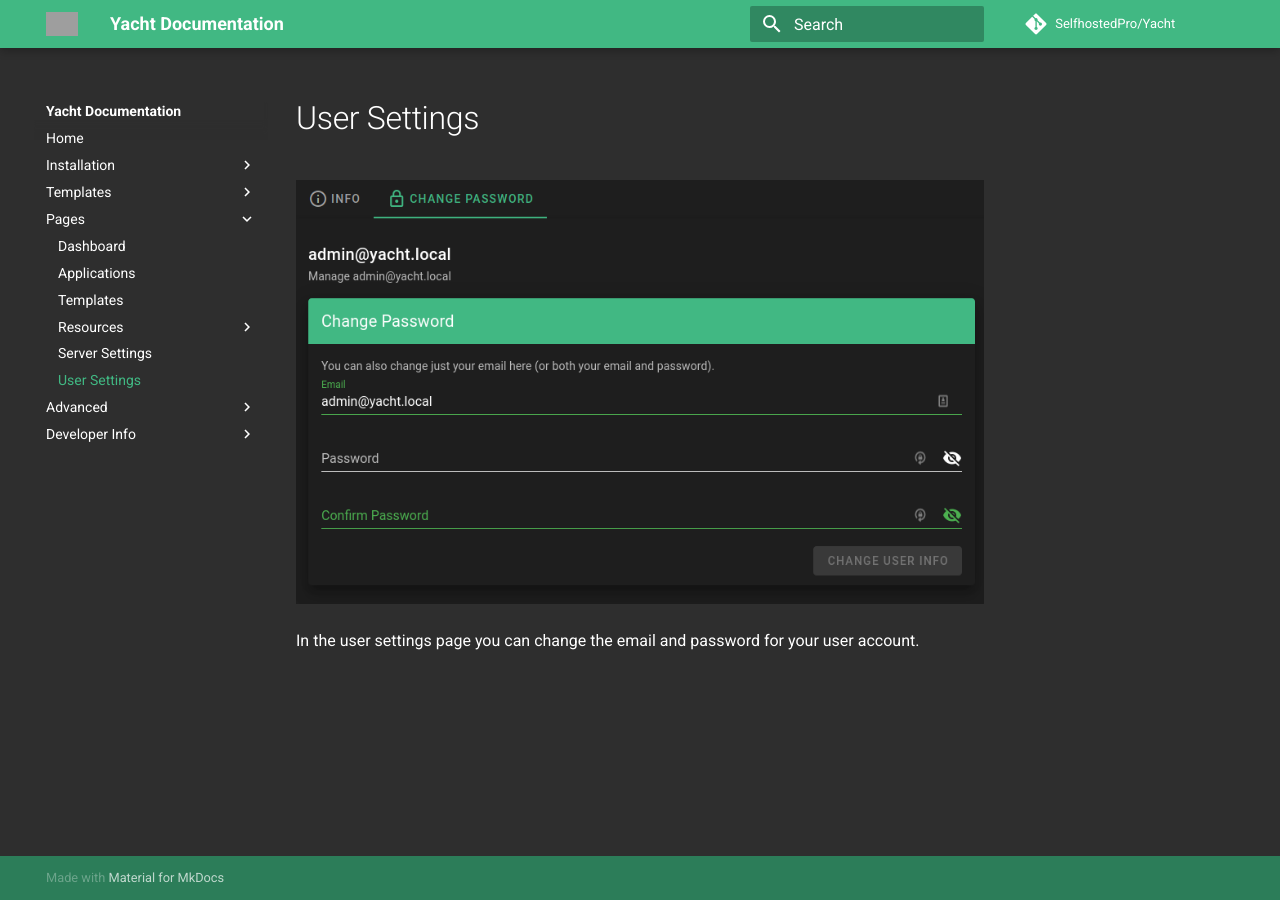
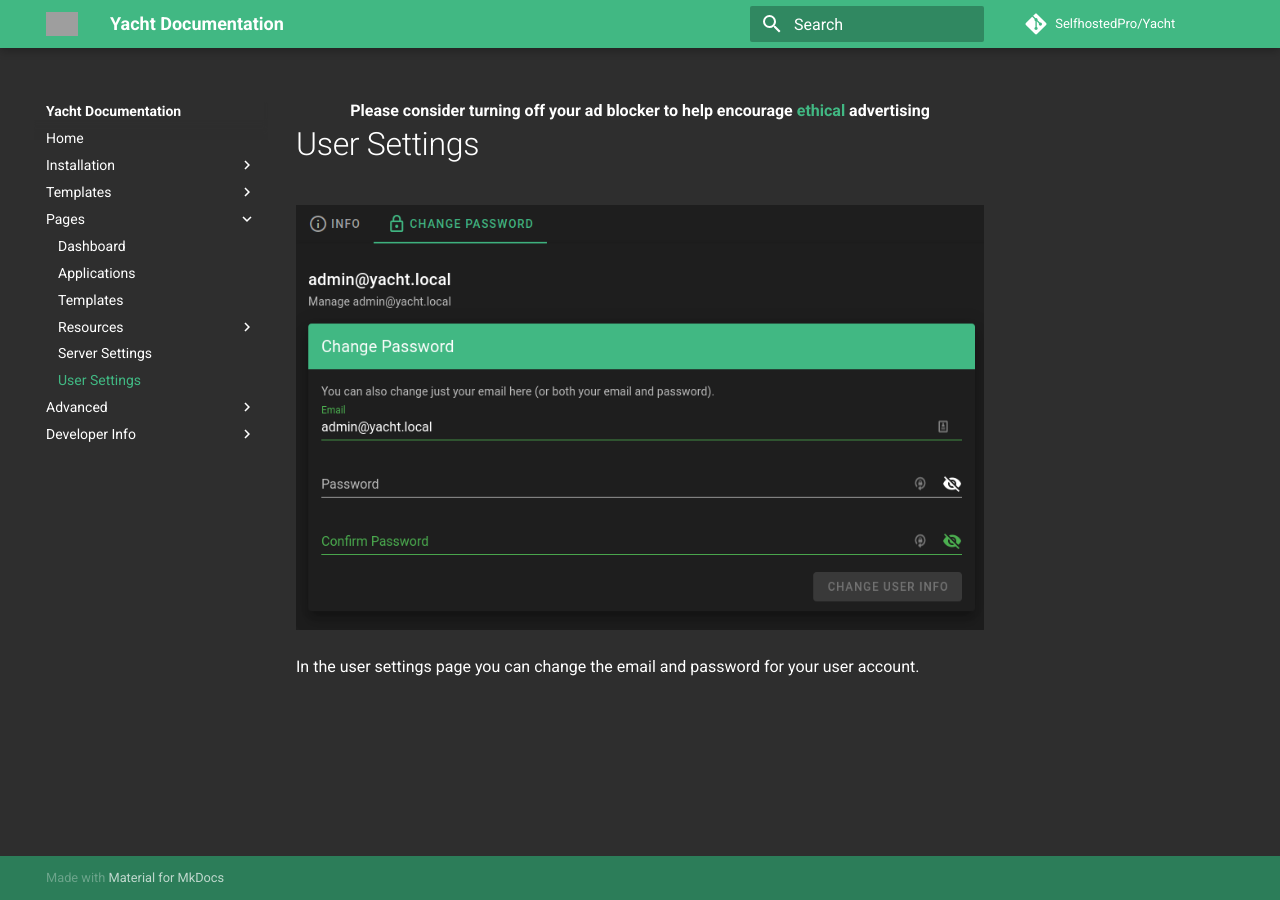
Before and after one commit to SelfhostedPro/Yacht-Docs, an MkDocs documentation site: the page built from docs/Pages/userSettings.md, in a window 1280 px wide. Built offline with MkDocs 1.6.1 and Material for MkDocs 9.7.7, drawn with Linux system fonts in a browser that asks for light colours; comment, search, counter and statistics services are not loaded; grey boxes are pictures that could not be loaded.

Commit message:
added text if someone uses an adblocker

```diff
--- a/overrides/main.html
+++ b/overrides/main.html
@@ -6,6 +6,7 @@
 {% endblock %}
 
 {% block content %}
-<div data-ea-publisher="yacht-sh" data-ea-type="text" class='dark'></div>
+<div style="text-align: center;" data-ea-publisher="yacht-sh" data-ea-type="text" class='dark'><b>Please consider turning off your ad blocker to help encourage <a href="https://www.ethicalads.io/">ethical</a> advertising</b></div>
+
 {{super()}}
 {% endblock %}
```
Also changed, not shown: site/Advanced/arm/index.html, site/Advanced/proxy/index.html, site/Developer_Information/DeveloperSetup/index.html, site/Installation/gettingstarted/index.html, site/Installation/requirements/index.html, site/Installation/yacht/index.html, site/Pages/applications/index.html, site/Pages/dashboard/index.html, site/Pages/images/index.html, site/Pages/networks/index.html, site/Pages/serverSettings/index.html, site/Pages/templates/index.html, site/Pages/userSettings/index.html, site/Pages/volumes/index.html, 4 more files, 1 other file.
